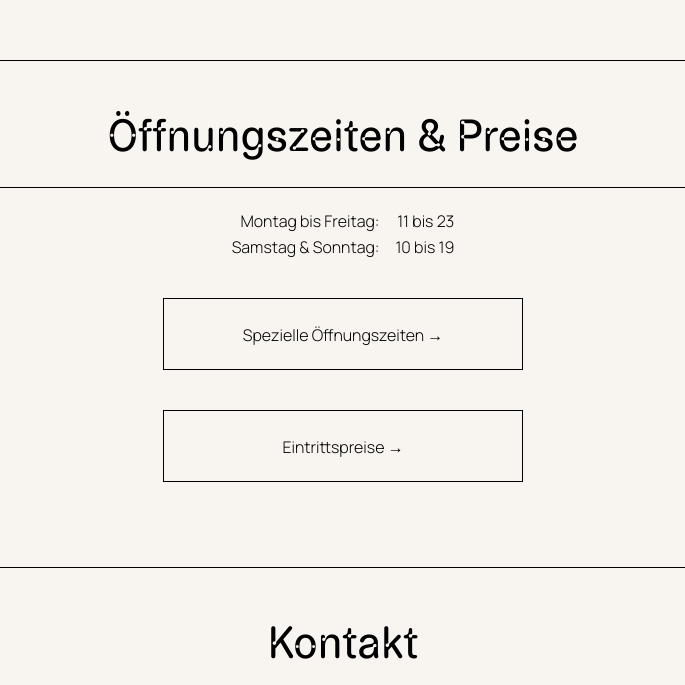
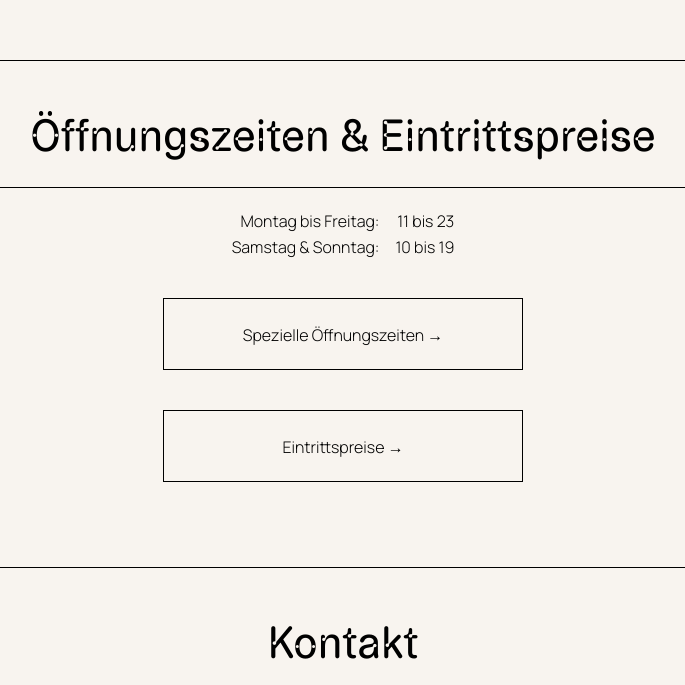
Before and after one commit to escodebar/boulder-baden.ch, a Nuxt app: page / in a window 1280 px wide. Shown: the part 1492-2177 px from the top of the page, without its empty margins (297-982 px from the left). Built offline with nearby package versions, Linux system fonts and the light colour scheme.

Commit message:
Refactor home page components
...to reuse them in other pages

```diff
--- a/app/components/kontakt.vue
+++ b/app/components/kontakt.vue
@@ -1,5 +1,4 @@
 <template>
-  <h2>Kontakt</h2>
   <address>
     Willst du etwas wissen? Oder hast du sonst eine Anfrage? Lass es uns
     wissen:<br />
--- a/app/components/oeffnungszeiten.vue
+++ b/app/components/oeffnungszeiten.vue
@@ -1,6 +1,4 @@
 <template>
-  <h2>Öffnungszeiten & Preise</h2>
-
   <dl>
     <dt>Montag bis Freitag</dt>
     <dd>11 bis 23</dd>
--- a/app/components/partner.vue
+++ b/app/components/partner.vue
@@ -1,6 +1,4 @@
 <template>
-  <h2>Unsere Partner</h2>
-
   <ul v-if="partners.length">
     <li v-for="partner in partners" :key="partner.id">
       <a
--- a/app/components/standort.vue
+++ b/app/components/standort.vue
@@ -1,6 +1,4 @@
 <template>
-  <h2>Standort</h2>
-
   <address>
     Oberstadtstrasse 12<br />
     5400 Baden
--- a/app/components/vision.vue
+++ b/app/components/vision.vue
@@ -1,6 +1,4 @@
 <template>
-  <h2>Unsere Vision</h2>
-
   <p>
     Die Boulder-Community soll zur grössten Sport-Community in Baden werden. Bei
     BOUBA steht die Freude am Sport im Zentrum. Das Bouldern bildet dabei den
--- a/app/pages/index.vue
+++ b/app/pages/index.vue
@@ -1,22 +1,31 @@
 <template>
-  <header>
-    <Logo class="hero" />
-  </header>
+  <Logo class="hero" />
   <Navigation />
+
   <section>
+    <h2>Standort</h2>
     <Standort />
   </section>
+
   <section>
+    <h2>Öffnungszeiten & Eintrittspreise</h2>
     <Oeffnungszeiten />
   </section>
+
   <section>
+    <h2>Kontakt</h2>
     <Kontakt />
   </section>
+
   <!-- Impressionen -->
+
   <section>
+    <h2>Unsere Vision</h2>
     <Vision />
   </section>
+
   <section>
+    <h2>Unsere Partner</h2>
     <Partner />
   </section>
 </template>
```
